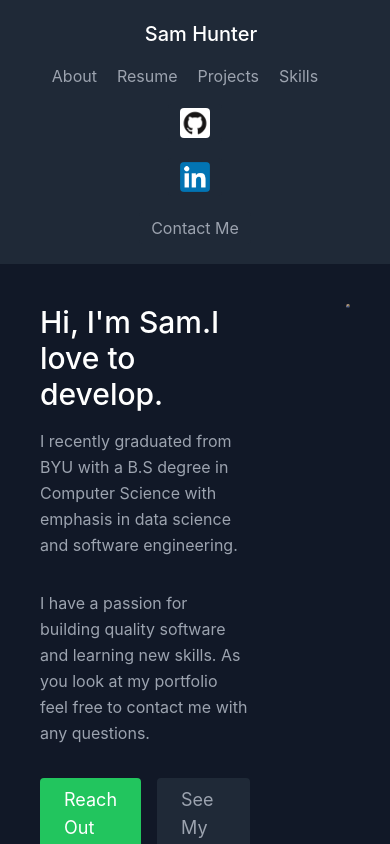
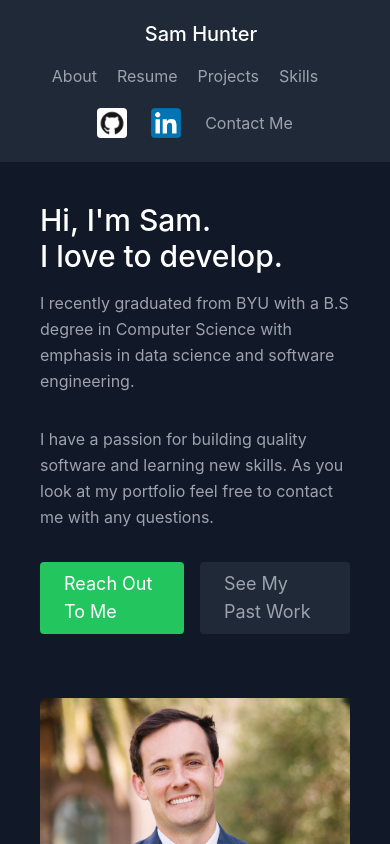
Before and after one commit to samlhunter/ReactPortfolio, a React (Create React App) app: page / in a window 390 px wide. Built offline with nearby package versions, Linux system fonts and the light colour scheme.

Commit message:
more mobile friendly

```diff
--- a/src/components/Navbar.js
+++ b/src/components/Navbar.js
@@ -27,6 +27,7 @@ export default function Navbar() {
                         Personal
                     </a> */}
                 </nav>
+                <div className="flex items-center align-middle">
                     <a
                         href="https://github.com/samlhunter"
                         className="inline-flex items-center bg-gray-800 border-0 py-1 px-3 focus:outline-none rounded text-base mt-4 md:mt-0"
@@ -56,6 +57,7 @@ export default function Navbar() {
                         Contact Me
                     </Link>
                 </div>
+            </div>
         </header>
     );
 }
--- a/src/pages/AboutPage.js
+++ b/src/pages/AboutPage.js
@@ -7,11 +7,11 @@ export default function About() {
         <div className="flex flex-col h-screen text-gray-400 bg-gray-900 overflow-auto">
             <Navbar />
             <div className="container mx-auto flex flex-col grow px-10 py-10 items-center align-middle justify-center">
-                <div className="flex flex-row">
+                <div className="flex flex-col lg:flex-row">
                     <div className="flex flex-col grow mb-16 md:mb-0 items-start text-left">
                         <p className="title-font sm:text-4xl text-3xl mb-4 font-medium text-white">
                             Hi, I'm Sam.
-                            <br className="hidden lg:inline-block" />I love to develop.
+                            <br/>I love to develop.
                         </p>
                         <p className="mb-8 leading-relaxed">
                             I recently graduated from BYU with a B.S degree in Computer Science with emphasis in data science and software engineering.
@@ -32,7 +32,7 @@ export default function About() {
                             </Link>
                         </div>
                     </div>
-                    <div className="pl-24 items-center align-middle">
+                    <div className="items-center align-middle">
                         <img
                             className="object-cover object-center rounded"
                             alt="sam"
```
Lines whose indentation alone changed are shown as unchanged.
